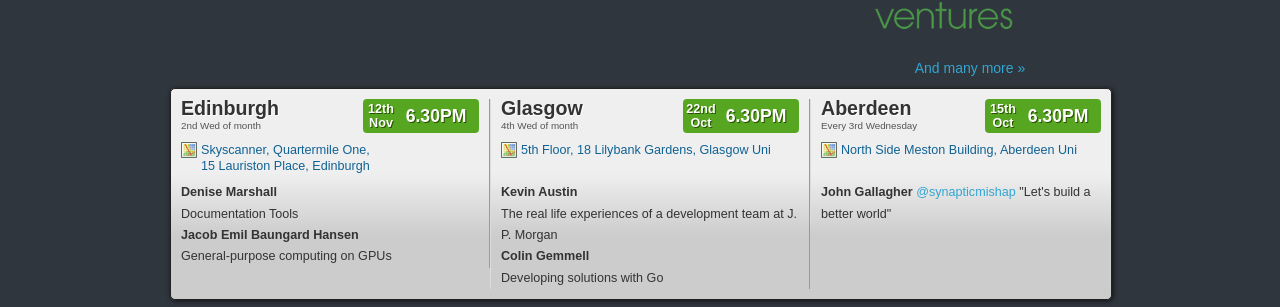
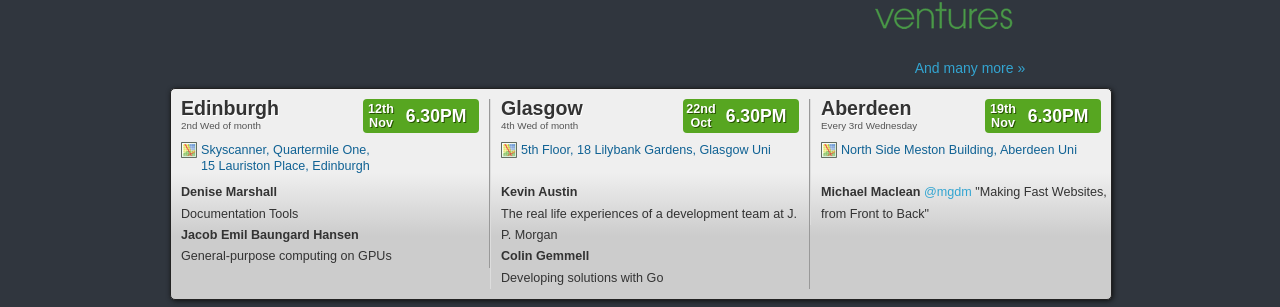
Before and after one commit to techmeetup/techmeetup.co.uk, a Jekyll site: the page built from index.html, in a window 1280 px wide. Shown: the part 311-618 px from the top of the page. Built offline with Jekyll 4.4.1, drawn with Linux system fonts in a browser that asks for light colours.

Commit message:
Update ABZ details

```diff
--- a/index.html
+++ b/index.html
@@ -83,14 +83,14 @@
     <span>Every 3rd Wednesday</span>
     <p><a href="http://maps.google.co.uk/maps?f=q&amp;source=s_q&amp;hl=en&amp;geocode=&amp;q=Meston+Building+Aberdeen+University&amp;sll=57.294593,-2.400159&amp;sspn=0.017437,0.034075&amp;ie=UTF8&amp;hq=Meston+Building+Aberdeen+University&amp;hnear=&amp;l" class="map">North Side Meston Building, Aberdeen Uni</a></p>
     <p>
-      <strong>John Gallagher</strong> <a href="https://twitter.com/synapticmishap">@synapticmishap</a> "Let's build a better world"
+      <strong>Michael Maclean</strong> <a href="https://twitter.com/mgdm">@mgdm</a> "Making Fast Websites, from Front to Back"
     </p>
 
     <div class="datewrapper">
       <div class="when">
         <div class="daywrap">
-          <div class="day">15th</div>
-          <div class="month">Oct</div>
+          <div class="day">19th</div>
+          <div class="month">Nov</div>
         </div>
         <div class="time">6.30PM</div>
       </div>
```
